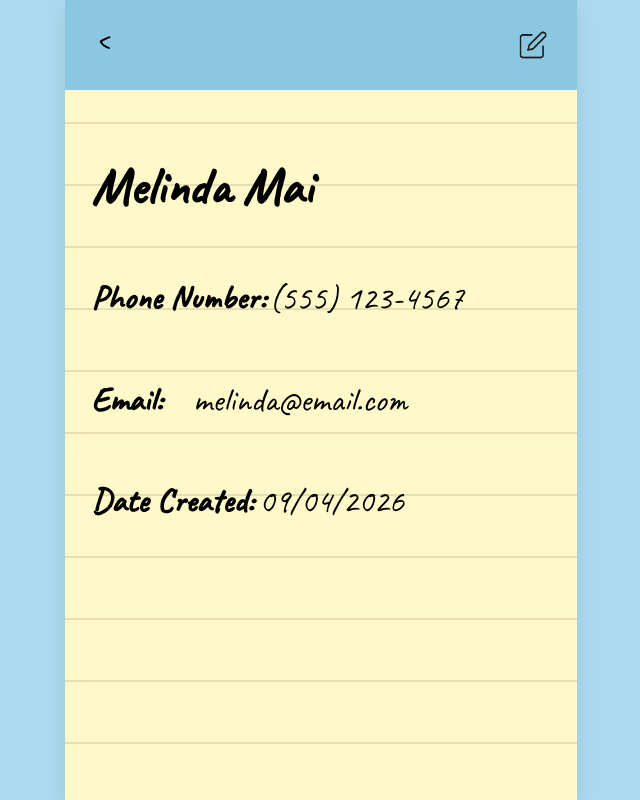
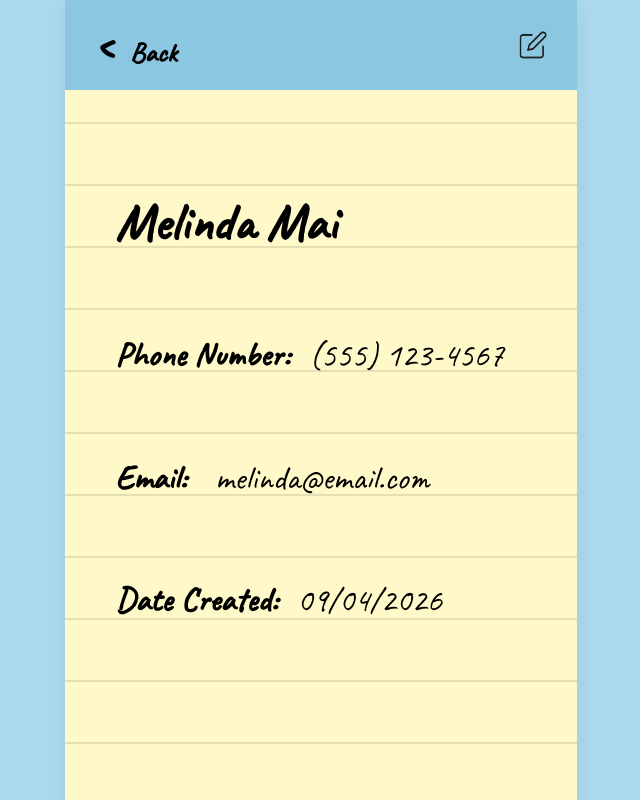
Before and after one commit to LaehP/POOSD-Contact-Manager-Team-6, a PHP site: page /pages/contactPage.html in a window 1280 px wide. Shown: the whole page, without its empty margins (319-959 px from the left). Run offline with PHP 8.4, Linux system fonts and the light colour scheme.

Commit message:
Update back button and made contact info within notebook lines

```diff
--- a/src/pages/contactPage.html
+++ b/src/pages/contactPage.html
@@ -11,7 +11,7 @@
 <body>
   <div class="screen-card">
     <div class="header">
-      <button class="back-button" id="backButton">^</button>
+      <button class="back-button" id="backButton">Back</button>
       <a class="trash-button" href="editPage.html" aria-label="Edit contact">
         <img src="../assets/Edit.png" alt="Edit" width="30" height="30">
       </a>
--- a/src/styles/edit.css
+++ b/src/styles/edit.css
@@ -53,16 +53,26 @@ body {
     cursor: pointer;
     text-decoration: none;
     font-family: "Caveat", cursive;
-    font-weight: 510;
-    font-size: 40px;
+    font-weight: 600;
+    font-size: 28px;
     color: black;
     display: inline-flex;
     align-items: center;
     justify-content: center;
-    width: 40px;
+    gap: 6px;
+    min-width: 100px;
     height: 40px;
+    padding: 0;
+    line-height: 1;
+    margin-top: 16px;
+}
+
+.back-button::before {
+    content: "^";
+    display: inline-block;
+    font-size: 50px;
     transform: rotate(270deg);
-    padding: 0;
+    line-height: 2;
 }
 
 .form-body {
@@ -70,8 +80,8 @@ body {
     z-index: 1;
     display: flex;
     flex-direction: column;
-    gap: 54px;
-    padding: 34px 26px 10px 26px;
+    gap: 75px;
+    padding: 20px 26px 15px 50px;
     flex: 1;
     padding-bottom: 80px;
 }
@@ -130,7 +140,7 @@ body {
 .info-row {
     display: flex;
     align-items: baseline;
-    gap: 4px;
+    gap: 20px;
     width: 100%;
     font-family: "Caveat", cursive;
     font-size: 34px;
@@ -139,12 +149,12 @@ body {
 }
 
 .email-row {
-    gap: 2px;
+    gap: 0px;
 }
 
 .phone-row,
 .date-block {
-    gap: 6px;
+    gap: 20px;
 }
 
 .email-row .info-label {
@@ -245,17 +255,5 @@ body {
     font-size: 52px;
     font-weight: 600;
     color: #000;
-    margin-top: 30px;
+    margin-top: 80px;
 }
-
-.notebook-lines
-{
-    position: absolute;
-    top: 0;
-    left: 0;
-    width: 100%;
-    height: 100%;
-    background-image: linear-gradient(to bottom, #000 1px, transparent 1px);
-    background-size: 100% 30px;
-    pointer-events: none;
-}
```
